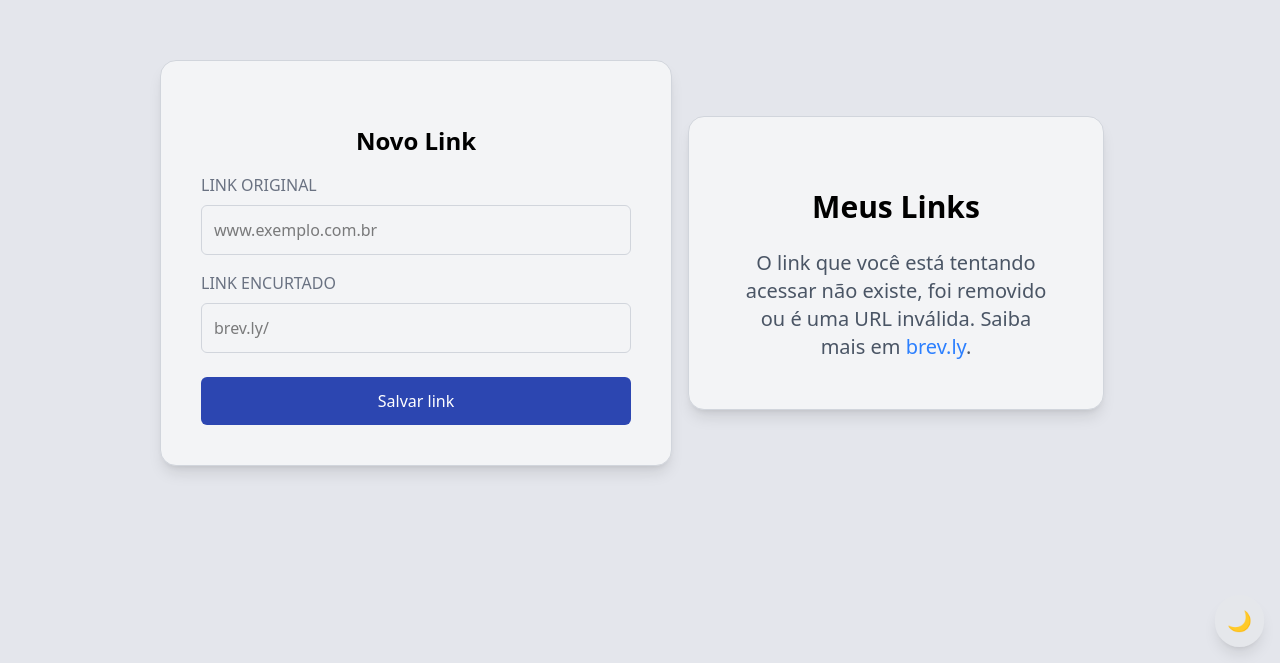
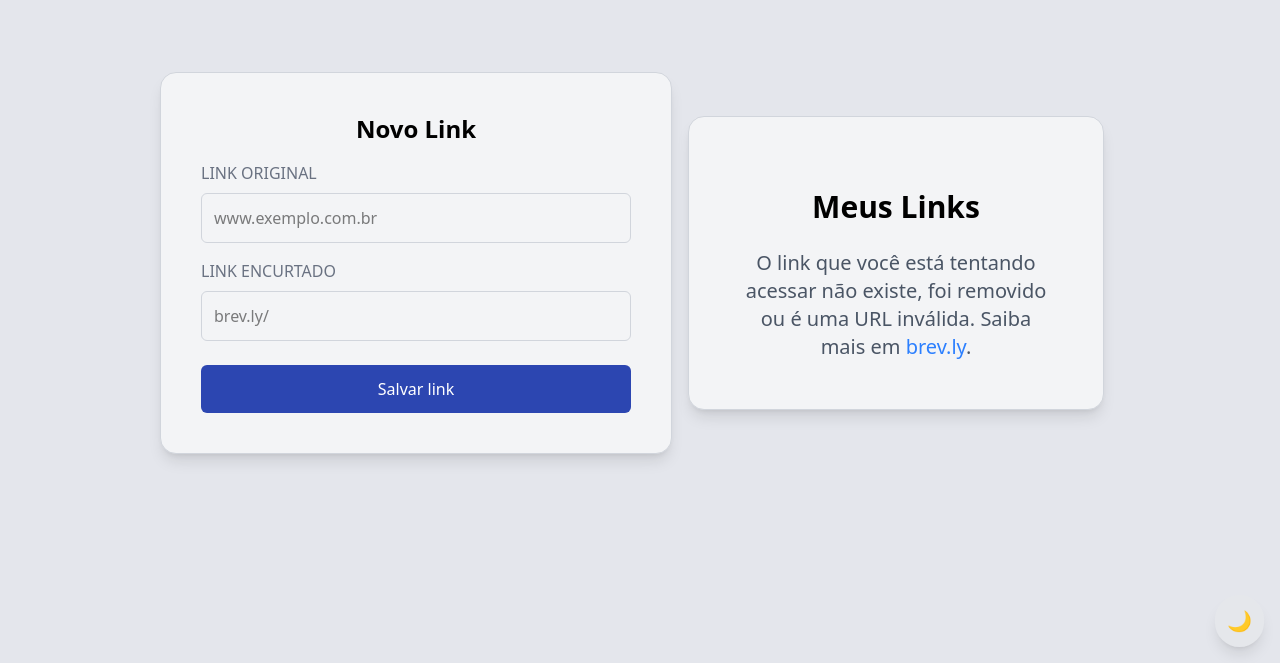
Before and after one commit to Miguel-ectil/brevLink, a Next.js app: page / in a window 1280 px wide. Shown: the part 137-800 px from the top of the page. Built offline with nearby package versions, Linux system fonts and the light colour scheme.

Commit message:
[UPD] Atualizando o titulo

```diff
--- a/src/app/page.tsx
+++ b/src/app/page.tsx
@@ -5,7 +5,7 @@ export default function Home() {
   return (
     <div className="flex min-h-screen items-center justify-center space-x-4 px-4">
       <div className="bg-gray-100 border border-gray-300 rounded-2xl shadow-lg p-6 md:p-10 max-w-lg w-full sm:w-3/4 lg:w-1/2 flex flex-col items-center text-center">
-        <p className="text-xl md:text-2xl mt-6 font-bold">Novo Link</p>
+        <p className="text-xl md:text-2xl font-bold">Novo Link</p>
 
         {/* Primeiro Input */}
         <div className="w-full text-left mt-4">
```
